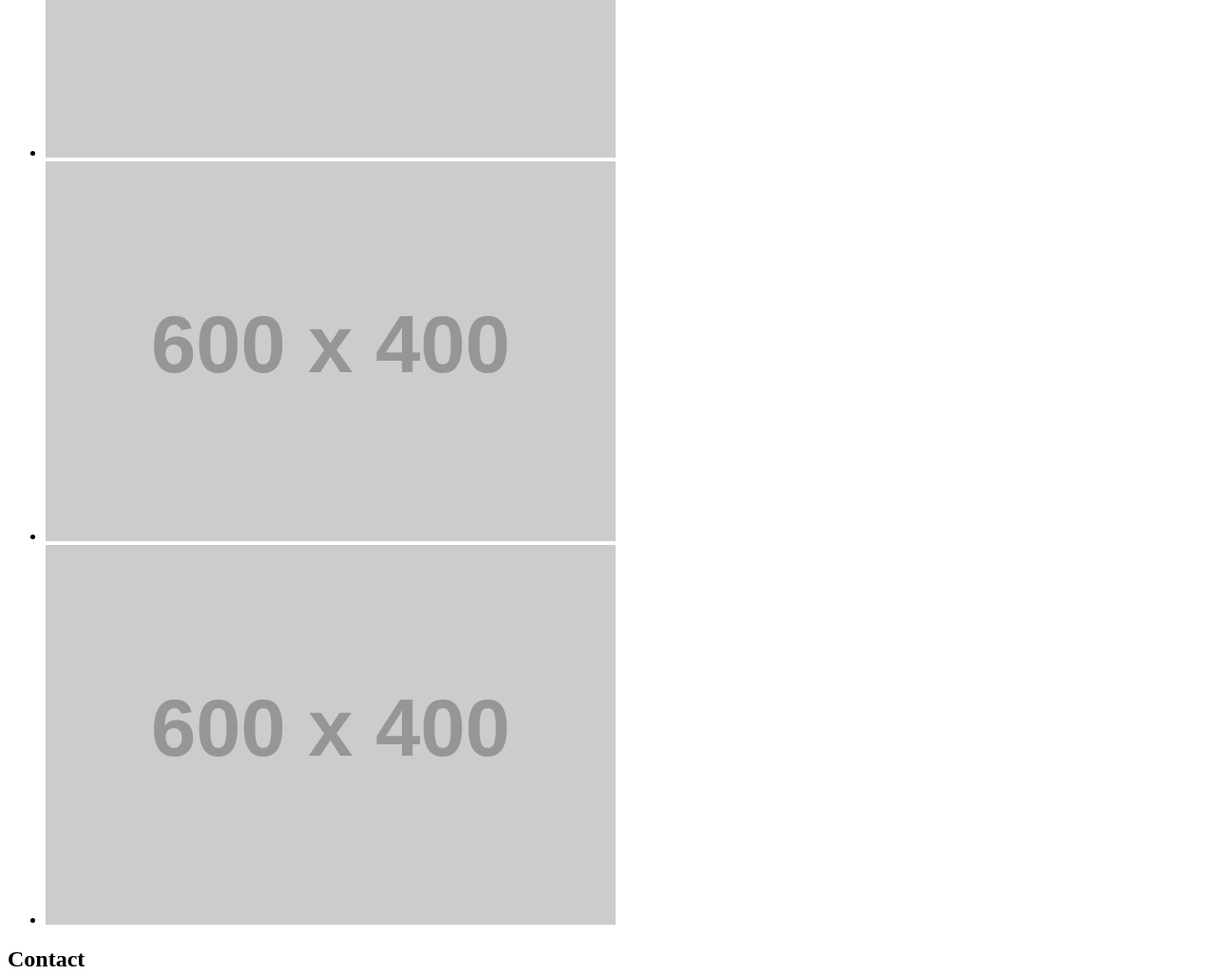
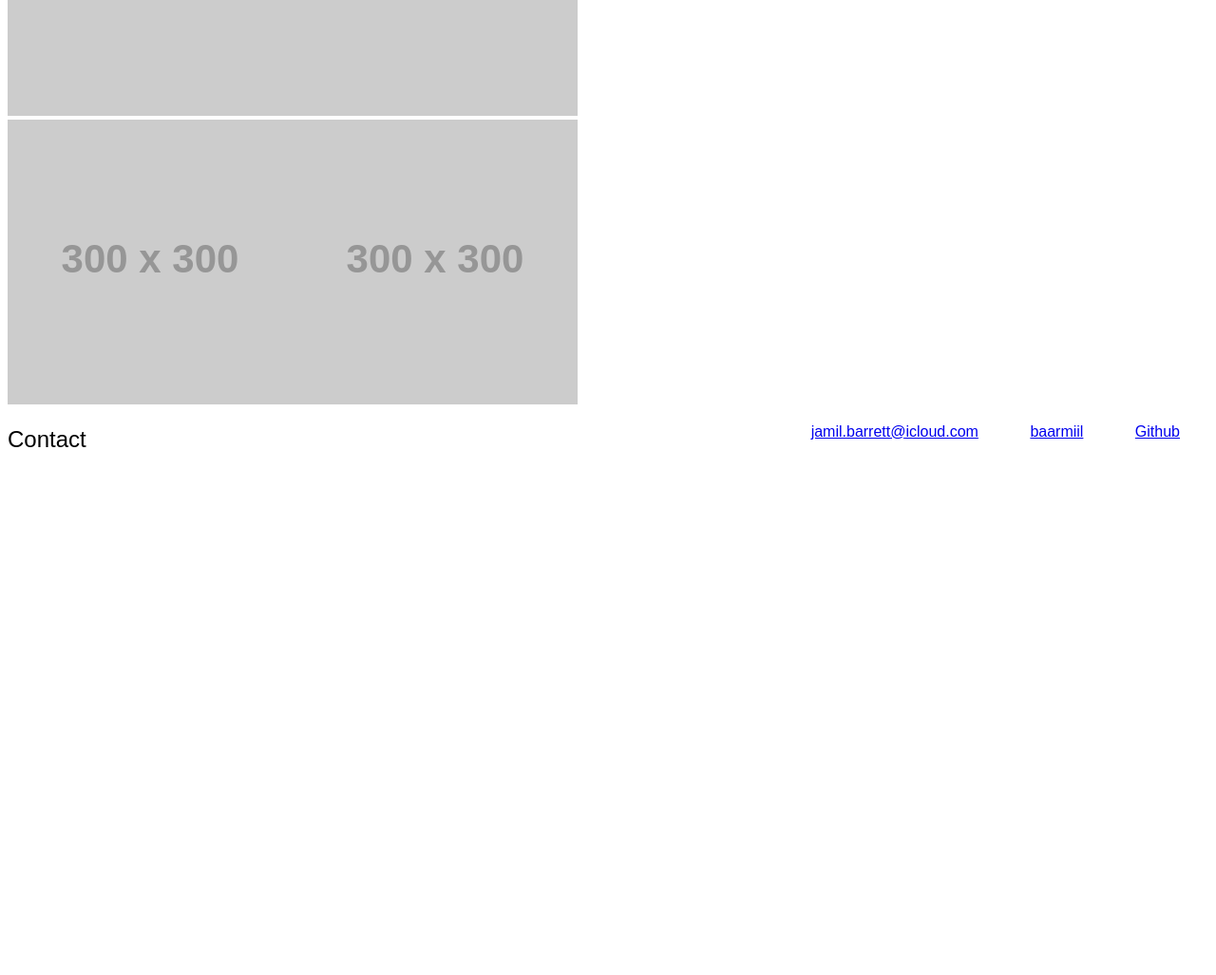
Before and after one commit to jamilbarrett/Station_Jamil, a plain HTML site: page index.html in a window 1280 px wide. Shown: the part 960-1987 px from the top of the page at 95% size. After the commit the page ends 1465 px from the top, so only its background shows below. Drawn offline with Linux system fonts and the light colour scheme; placeholder pictures from the web are drawn by us.

Commit message:
fixed pics in collection

```diff
--- a/index.html
+++ b/index.html
@@ -11,7 +11,7 @@
 
 <body>
     <header class="header">
-        <h1>Jamil Barrett</h1>
+        <h1>Jamil Barrett.</h1>
         <nav>
             <li><a href="#about">About Me</a></li>
             <li><a href="#work">The Collection</a></li>
@@ -34,17 +34,18 @@
         </p1>
     </section>
 
-    <section>
+    <section class="works">
         <h2 id="work">The Collection</h2>
-        <ul>
-            <li><img src="https://placehold.co/600x400" alt="The Collection"></li>
-            <li><img src="https://placehold.co/600x400" alt="The Collection"></li>
-            <li><img src="https://placehold.co/600x400" alt="The Collection"></li>
-        </ul>
-
+        <a href="https://placehold.co/">
+            <img src="https://placehold.co/600x400" alt="The Collection"></a>
+        <a href="https://placehold.co/300x300" alt="The collection">
+            <img src="https://placehold.co/300x300" alt="The Collection"></a>
+        <a href="https://placehold.co/300x300">
+            <img src="https://placehold.co/300x300" alt="The Collection"></a>
     </section>
 
-        <h2 id="Contact">Contact</h2>
+    <section class="contact">
+        <h2 id="contact">Contact</h2>
         <ul>
             <li><a href="mailto:jamil.barrett@icloud.com">jamil.barrett@icloud.com</a></li>
             <li><a href="https://www.instagram.com/Baarmiil">baarmiil</a>
--- a/style.css
+++ b/style.css
@@ -1,5 +1,53 @@
+* {
+    font-family:sans-serif ;
+    font-weight:lighter
+}
+
+
 .header {
     background-color: white;
     color: black;
     list-style-type: none;
+    display: flex;
+    justify-content: space-between;
+
 }
+.header nav {
+    display: flex;
+
+}
+
+.header nav li {
+    margin-right: 0px;
+    padding: 30px;
+
+}
+
+h1 {
+    font-weight: lighter;
+}
+
+.contact li {
+    list-style-type: none;
+}
+
+.contact {
+    background-color: white;
+    color: black;
+    list-style-type: none;
+    display: flex;
+    justify-content: space-between;
+
+}
+
+.contact li {
+    display: inline;
+    margin-right: 10px;
+    padding: 20px;
+}
+
+.works {
+    width:600px;
+    display: flex;
+    flex-wrap: wrap;
+}
```
